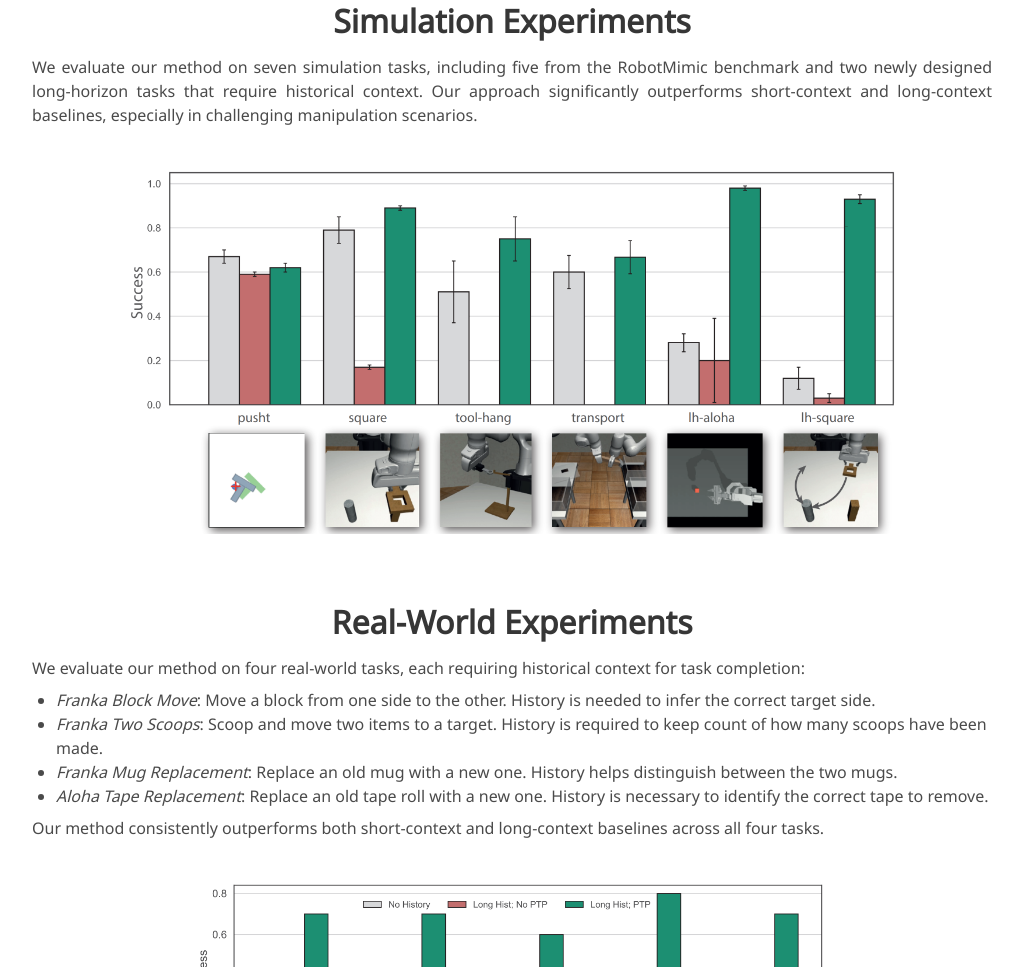
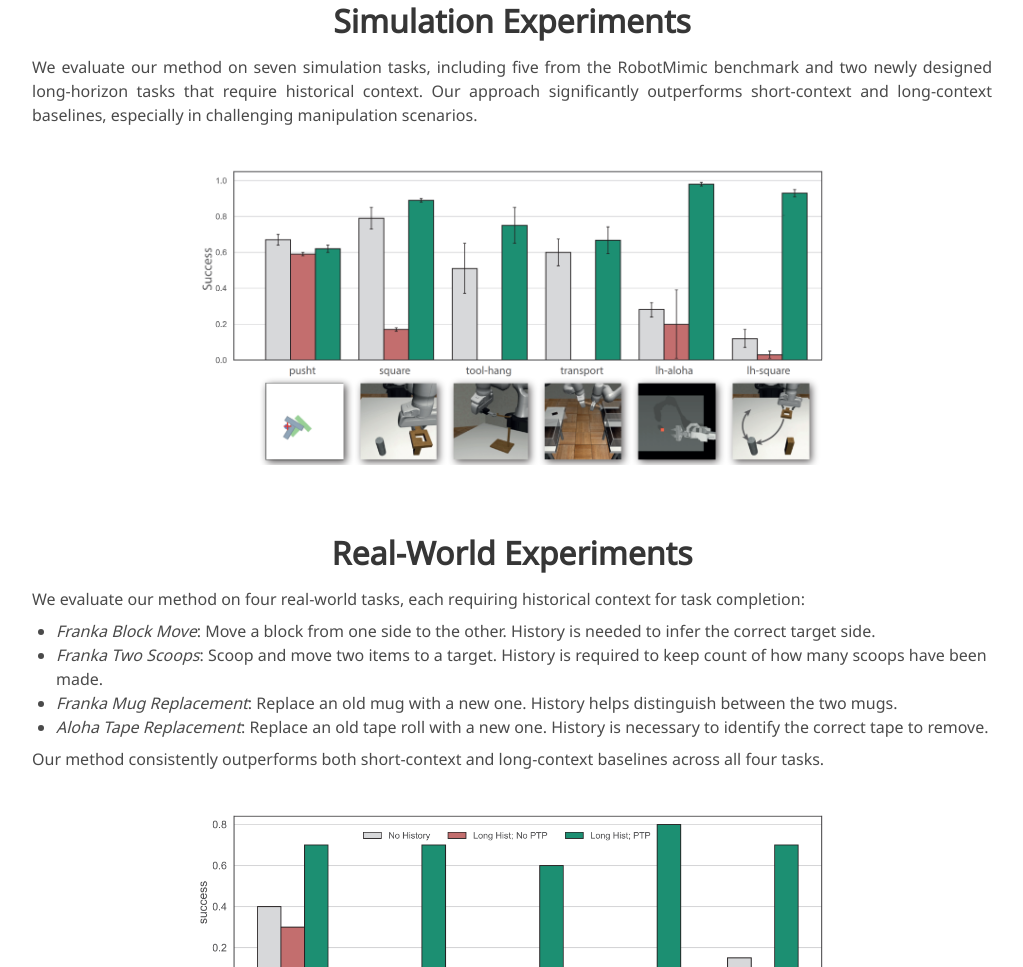
Before and after one commit to long-context-dp/long-context-dp.github.io, a plain HTML site: page index.html in a window 1280 px wide. Shown: the part 1879-2846 px from the top of the page, without its empty margins (128-1151 px from the left). Drawn offline with nearby package versions, Linux system fonts and the light colour scheme; some icons are missing; a web font is replaced by a local one.

Commit message:
Resize fig

```diff
--- a/index.html
+++ b/index.html
@@ -211,7 +211,7 @@
     <div class="columns is-vcentered">
       <div class="column has-text-centered">
         <figure>
-          <img src="./static/images/sim_result.png" style="max-width: 80%;" alt="Image 1 description">
+          <img src="./static/images/sim_result.png" style="max-width: 65%;" alt="Image 1 description">
           <figcaption class="has-text-left is-size-6 mt-2 has-text-grey has-text-weight-light" style="font-family: 'Noto Sans', serif;">
           </figcaption>
         </figure>
```
